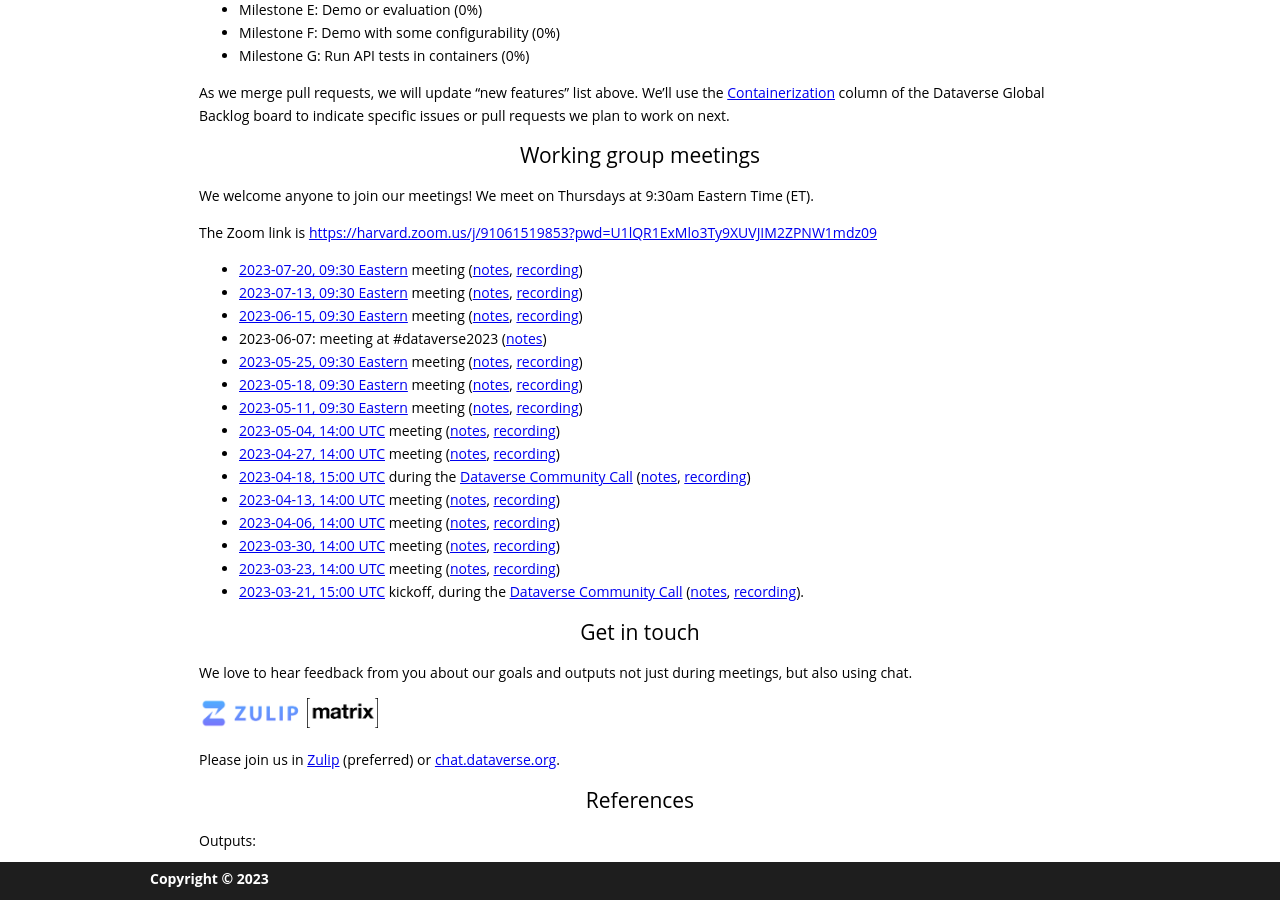
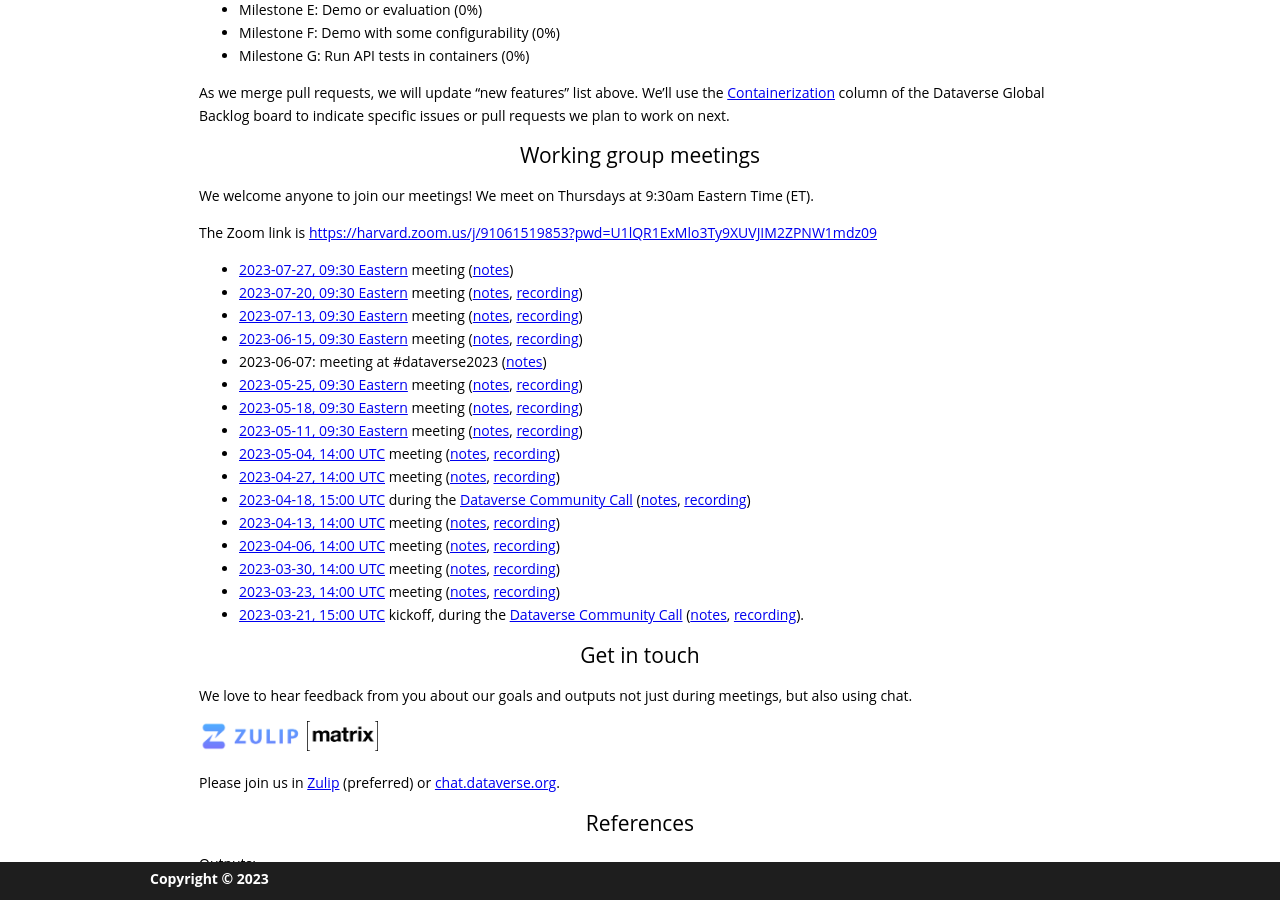
Before and after one commit to gdcc/ct.gdcc.io, a Jekyll site: the page built from index.md, in a window 1280 px wide and 900 px high, scrolled down 1171 px. Built offline with Jekyll 4.4.1, drawn with Linux system fonts in a browser that asks for light colours; our own code applies the rules of GitHub Pages for plain Markdown files.

Commit message:
add next meeting

```diff
--- a/index.md
+++ b/index.md
@@ -43,6 +43,7 @@ We welcome anyone to join our meetings! We meet on Thursdays at 9:30am Eastern T
 
 The Zoom link is <https://harvard.zoom.us/j/91061519853?pwd=U1lQR1ExMlo3Ty9XUVJIM2ZPNW1mdz09>
 
+- [2023-07-27, 09:30 Eastern](https://time.is/compare/0930_27_July_2023_in_Boston) meeting ([notes](https://docs.google.com/document/d/1RUtQxnadwTPnWf1x3h1bYQ0sh-sG-rGP93Pf0eHETng/edit?usp=sharing))
 - [2023-07-20, 09:30 Eastern](https://time.is/compare/0930_20_July_2023_in_Boston) meeting ([notes](https://docs.google.com/document/d/1fGXOKvqJ570XtvCi-6IfUzi3e67s-8XYBz2f8LrtGtM/edit?usp=sharing), [recording](https://harvard.zoom.us/rec/share/nA5CV9wlzjjxaLg3jad-TVCS-Ebc-5HFmC7WcGRRfIGNZA5qjJQgzKwWju9IiBy2.W2A6tuUnCltRdyNd))
 - [2023-07-13, 09:30 Eastern](https://time.is/compare/0930_13_July_2023_in_Boston) meeting ([notes](https://docs.google.com/document/d/1NNHuu8pVZmDkNf-decFWHYeo94ZcHX6PauurrACOsU8/edit?usp=sharing), [recording](https://harvard.zoom.us/rec/share/CXBDjG3otG8GuQhYXwjApwTmAP-992Kcy2DWm_DhYN97sQVyrkntsNnLUuUgFsdP.kw0bKkHS1x6jR56i))
 - [2023-06-15, 09:30 Eastern](https://time.is/compare/0930_15_June_2023_in_Boston) meeting ([notes](https://docs.google.com/document/d/1Ajoz1TqmeVUQTp6LMP5xP5l5vaiKtlg65mqW3Ep3prI/edit?usp=sharing), [recording](https://harvard.zoom.us/rec/share/X8n8doyhW9jHftXdLVz5yc1NpfOmg4kT-3gfu9jk0tISTYiAL9e3H1GhpV7R7O3P.SWZQyUoaM0KRMKv9))
```
